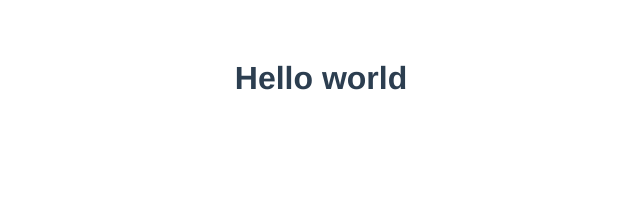
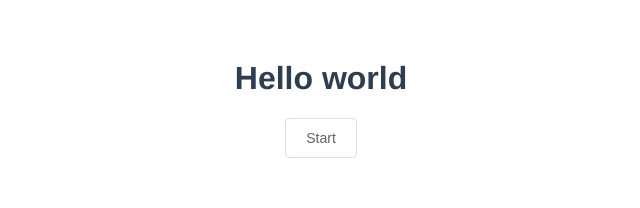
Before and after one commit to haozihong/sbhrm, a Vue app in the folder sbhrm-vue/: page / in a window 1280 px wide. Shown: the top 208 px of the page, without its empty margins (319-959 px from the left). Built offline with nearby package versions, Linux system fonts and the light colour scheme.

Commit message:
import and test element-ui

```diff
--- a/sbhrm-vue/package.json
+++ b/sbhrm-vue/package.json
@@ -9,6 +9,7 @@
   },
   "dependencies": {
     "core-js": "^3.6.5",
+    "element-ui": "^2.15.1",
     "vue": "^2.6.11"
   },
   "devDependencies": {
--- a/sbhrm-vue/src/App.vue
+++ b/sbhrm-vue/src/App.vue
@@ -1,6 +1,9 @@
 <template>
   <div id="app">
     <h1>Hello world</h1>
+    <div>
+      <el-button @click="startHacking">Start</el-button>
+    </div>
   </div>
 </template>
 
@@ -8,6 +11,16 @@
 export default {
   name: 'App',
   components: {
+  },
+  methods: {
+    startHacking () {
+      this.$notify({
+        title: 'It works!',
+        type: 'success',
+        message: 'We\'ve laid the ground work for you. It\'s time for you to build something epic!',
+        duration: 5000
+      })
+    }
   }
 }
 </script>
--- a/sbhrm-vue/src/main.js
+++ b/sbhrm-vue/src/main.js
@@ -1,8 +1,12 @@
 import Vue from 'vue'
+import ElementUI from 'element-ui'
+import 'element-ui/lib/theme-chalk/index.css'
 import App from './App.vue'
 
 Vue.config.productionTip = false
 
+Vue.use(ElementUI);
+
 new Vue({
   render: h => h(App),
 }).$mount('#app')
```
Also changed, not shown: 1 other file (tests, documents, lock files or other folders).
